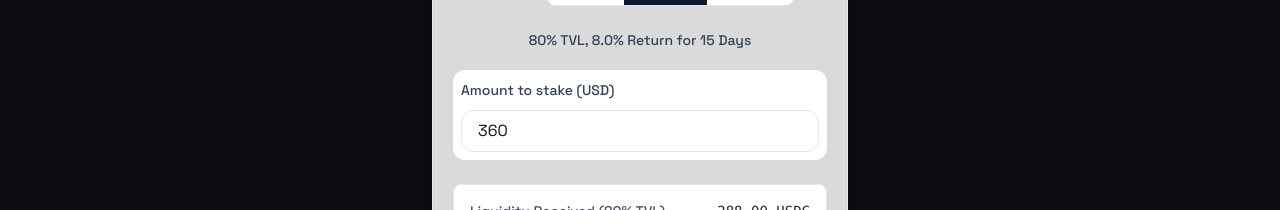
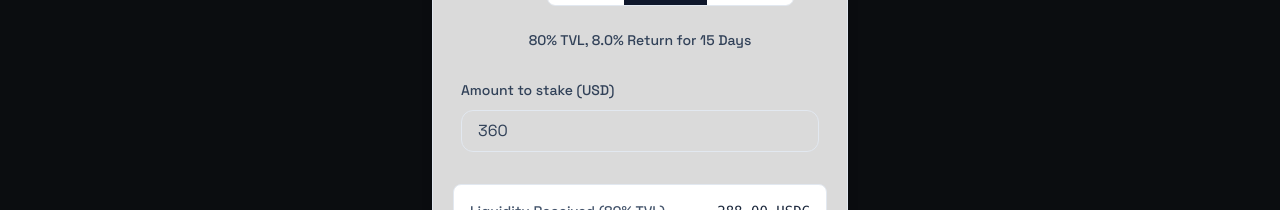
Before and after one commit to xVaultFi/xVault, a Next.js app: page /borrow in a window 1280 px wide. Shown: the part 252-462 px from the top of the page. Built offline with nearby package versions, Linux system fonts and the light colour scheme; no server answers.

Commit message:
borrow page color correction

```diff
--- a/app/borrow/page.tsx
+++ b/app/borrow/page.tsx
@@ -170,7 +170,7 @@ export default function RwaStakingCard() {
           </div>
 
           {/* Amount input */}
-          <label className="block bg-white rounded-xl mt-2 p-2">
+          <label className="block text-slate-700 rounded-xl mt-2 p-2">
             <span className="text-sm font-medium text-slate-700 dark:text-slate-200">
               Amount to stake (USD)
             </span>
```
Also changed, not shown: 1 other file (tests, documents, lock files or other folders).
